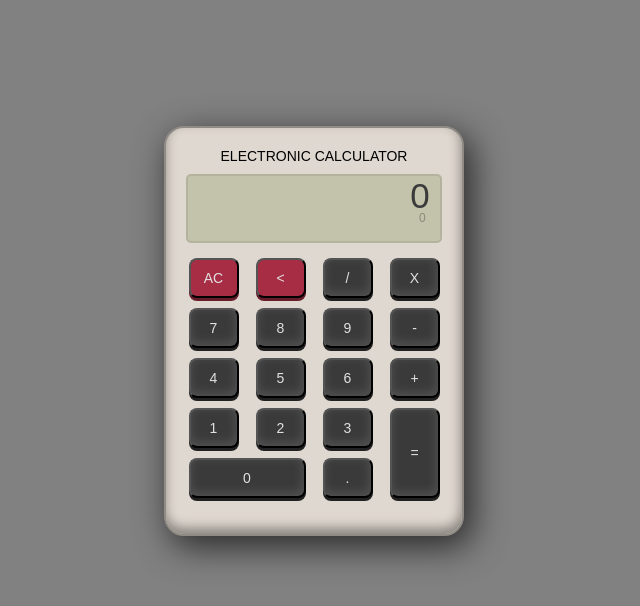
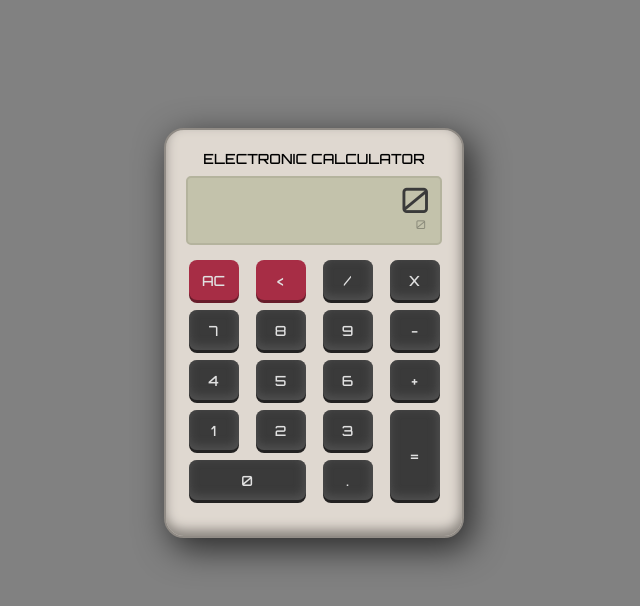
Before and after one commit to Ketsamesama/React.js-calculator, a React (Create React App) app: page / in a window 1280 px wide. Shown: the top 606 px of the page, without its empty margins (326-966 px from the left). Built offline with nearby package versions, Linux system fonts and the light colour scheme; the HTML template or start-up script is replaced by a standard one.

Commit message:
refactoring

```diff
--- a/src/App.css
+++ b/src/App.css
@@ -1,3 +1,26 @@
+@import url('https://fonts.googleapis.com/css2?family=Orbitron:wght@400;500;600;700;800;900&display=swap');
+
+
 body {
+  margin: 0;
+  font-family: -apple-system, BlinkMacSystemFont, 'Segoe UI', 'Roboto', 'Oxygen',
+    'Ubuntu', 'Cantarell', 'Fira Sans', 'Droid Sans', 'Helvetica Neue',
+    sans-serif;
+  -webkit-font-smoothing: antialiased;
+  -moz-osx-font-smoothing: grayscale;
   background-color: #818181;
 }
+
+code {
+  font-family: source-code-pro, Menlo, Monaco, Consolas, 'Courier New',
+    monospace;
+}
+
+
+button {
+  padding: 0;
+  border: none;
+  font: inherit;
+  color: inherit;
+  background-color: transparent;
+}
```
Also changed, not shown: public/robots.txt (deleted).
